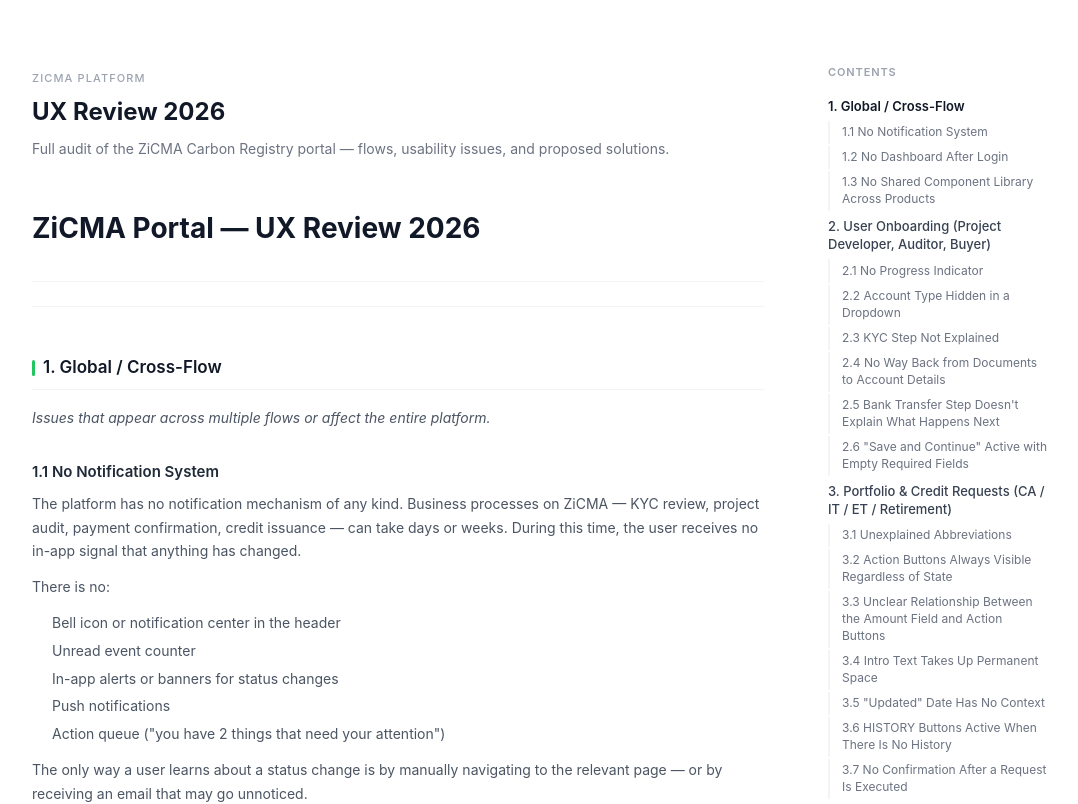
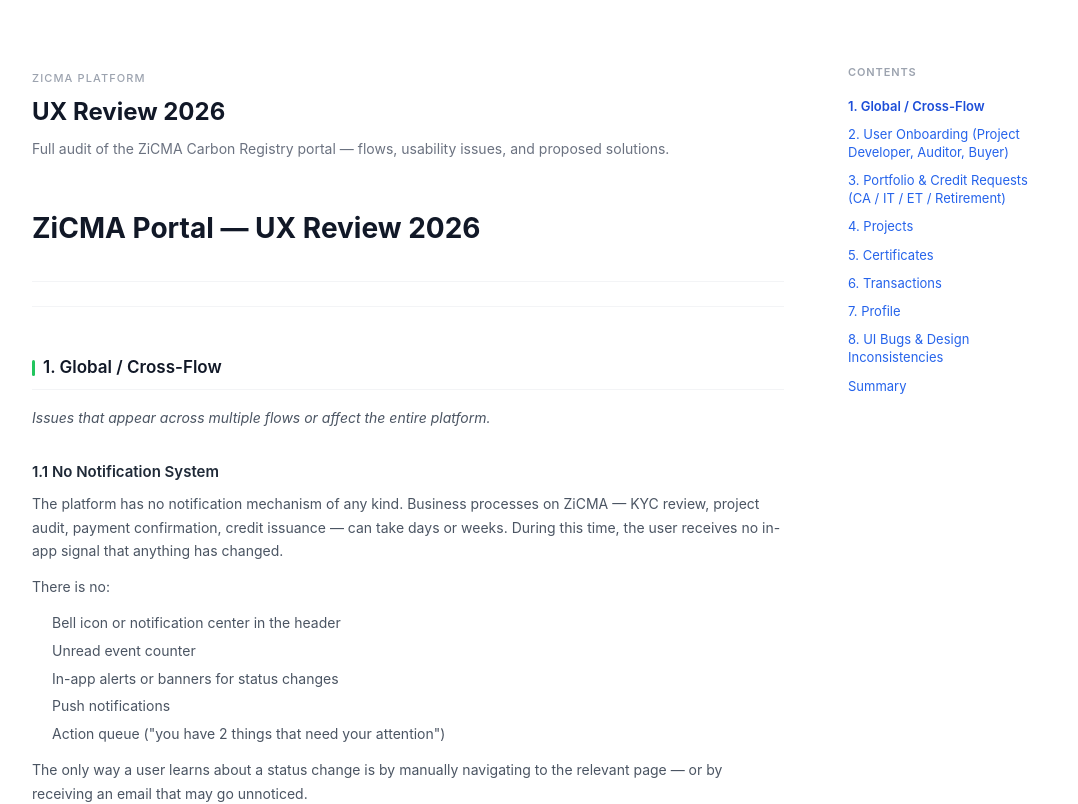
Before and after one commit to lixunoff/CV, a Next.js app: page /platformuxaudit in a window 1280 px wide. Shown: the top 804 px of the page, without its empty margins (100-1178 px from the left). Built offline with nearby package versions, Linux system fonts and the light colour scheme.

Commit message:
fix: toc - h2 only, blue links

```diff
--- a/app/platformuxaudit/page.tsx
+++ b/app/platformuxaudit/page.tsx
@@ -24,18 +24,14 @@
 interface TocItem {
   id: string;
   text: string;
-  level: number;
 }
 
 function extractToc(markdown: string): TocItem[] {
   const items: TocItem[] = [];
   for (const line of markdown.split('\n')) {
     const h2 = line.match(/^## (.+)$/);
-    const h3 = line.match(/^### (.+)$/);
     if (h2 && !h2[1].toLowerCase().includes('table of contents')) {
-      items.push({ level: 2, text: h2[1], id: toId(h2[1]) });
-    } else if (h3) {
-      items.push({ level: 3, text: h3[1], id: toId(h3[1]) });
+      items.push({ text: h2[1], id: toId(h2[1]) });
     }
   }
   return items;
@@ -45,7 +41,7 @@
   return markdown.replace(/## Table of Contents[\s\S]*?(?=\n---\n\n## )/m, '');
 }
 
-function buildComponents(activeId: string): Components {
+function buildComponents(): Components {
   return {
     h1: ({ children }) => (
       <h1
@@ -137,6 +133,8 @@
   };
 }
 
+const components = buildComponents();
+
 export default function PlatformUXAudit() {
   const [content, setContent] = useState('');
   const [toc, setToc] = useState<TocItem[]>([]);
@@ -155,35 +153,23 @@
   useEffect(() => {
     if (!content) return;
     observerRef.current?.disconnect();
-
     const timer = setTimeout(() => {
-      const headings = document.querySelectorAll('h2[id], h3[id]');
+      const headings = document.querySelectorAll('h2[id]');
       if (!headings.length) return;
-
       observerRef.current = new IntersectionObserver(
         (entries) => {
           const visible = entries.filter(e => e.isIntersecting);
-          if (visible.length > 0) {
-            setActiveId(visible[0].target.id);
-          }
+          if (visible.length > 0) setActiveId(visible[0].target.id);
         },
         { rootMargin: '-10% 0px -80% 0px', threshold: 0 }
       );
-
       headings.forEach(el => observerRef.current!.observe(el));
     }, 300);
-
-    return () => {
-      clearTimeout(timer);
-      observerRef.current?.disconnect();
-    };
+    return () => { clearTimeout(timer); observerRef.current?.disconnect(); };
   }, [content]);
 
-  const components = buildComponents(activeId);
-
   const scrollTo = useCallback((id: string) => {
-    const el = document.getElementById(id);
-    if (el) el.scrollIntoView({ behavior: 'smooth', block: 'start' });
+    document.getElementById(id)?.scrollIntoView({ behavior: 'smooth', block: 'start' });
   }, []);
 
   return (
@@ -197,18 +183,14 @@
             <div style={{ marginTop: '0.375rem', fontSize: '1.5rem', fontWeight: 700, color: '#111827' }}>UX Review 2026</div>
             <p style={{ marginTop: '0.5rem', fontSize: '0.875rem', color: '#6b7280' }}>Full audit of the ZiCMA Carbon Registry portal — flows, usability issues, and proposed solutions.</p>
           </div>
-
-          <ReactMarkdown components={components}>
-            {content}
-          </ReactMarkdown>
-
+          <ReactMarkdown components={components}>{content}</ReactMarkdown>
           <div style={{ marginTop: '5rem', paddingTop: '2rem', borderTop: '1px solid #f3f4f6', textAlign: 'center' }}>
             <p style={{ fontSize: '0.75rem', color: '#9ca3af' }}>ZiCMA UX Review 2026 · Denis Lixunoff</p>
           </div>
         </div>
 
-        {/* Sticky TOC sidebar */}
-        <nav style={{ width: 220, flexShrink: 0, position: 'sticky', top: '2rem', maxHeight: 'calc(100vh - 4rem)', overflowY: 'auto' }}>
+        {/* Sticky TOC */}
+        <nav style={{ width: 200, flexShrink: 0, position: 'sticky', top: '2rem', maxHeight: 'calc(100vh - 4rem)', overflowY: 'auto' }}>
           <p style={{ fontSize: '0.6875rem', fontWeight: 600, color: '#9ca3af', textTransform: 'uppercase', letterSpacing: '0.08em', marginBottom: '0.75rem' }}>Contents</p>
           <ul style={{ listStyle: 'none', padding: 0, margin: 0 }}>
             {toc.map(item => {
@@ -224,13 +206,12 @@
                       background: 'none',
                       border: 'none',
                       cursor: 'pointer',
-                      padding: item.level === 2 ? '0.25rem 0' : '0.2rem 0 0.2rem 0.75rem',
-                      fontSize: item.level === 2 ? '0.8125rem' : '0.75rem',
-                      fontWeight: item.level === 2 ? (isActive ? 600 : 500) : 400,
-                      color: isActive ? '#111827' : item.level === 2 ? '#374151' : '#6b7280',
+                      padding: '0.25rem 0',
+                      fontSize: '0.8125rem',
+                      fontWeight: isActive ? 600 : 400,
+                      color: isActive ? '#1d4ed8' : '#2563eb',
                       lineHeight: 1.4,
-                      borderLeft: item.level === 3 ? `2px solid ${isActive ? '#22c55e' : '#f3f4f6'}` : 'none',
-                      transition: 'color 0.15s, border-color 0.15s',
+                      transition: 'font-weight 0.15s',
                     }}
                   >
                     {item.text}
```
